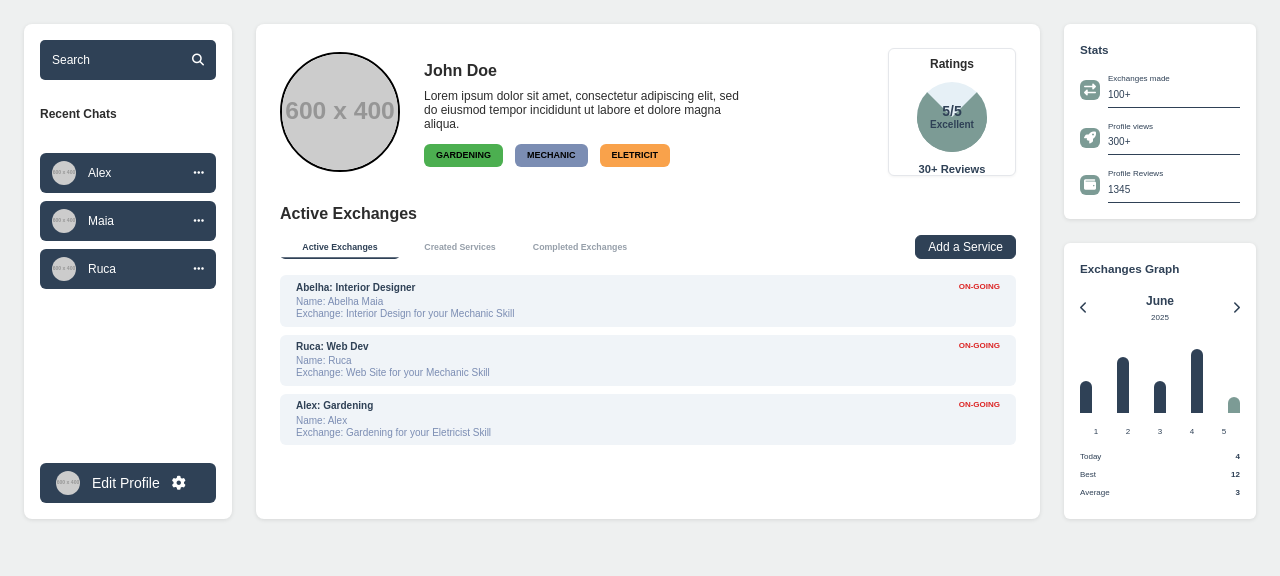
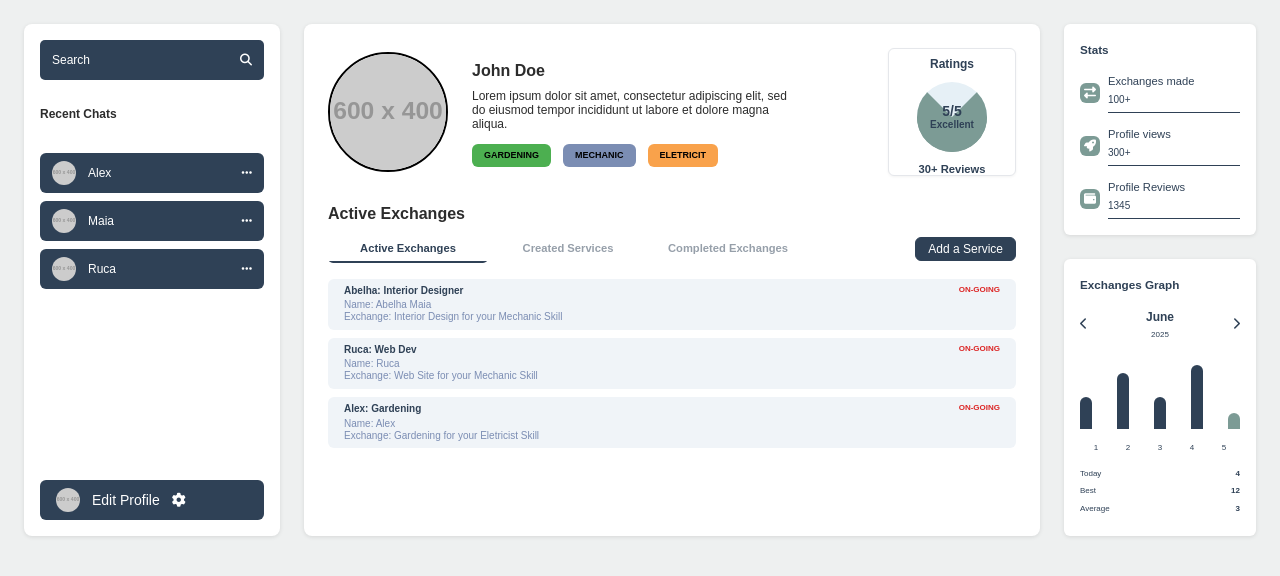
Before and after one commit to Huniity/Bartrify-final-project, a Django app: page /dashboard/ in a window 1280 px wide. Shown: the part 129-705 px from the top of the page. Run offline with Django 5.2, Linux system fonts and the light colour scheme; grey boxes labelled with a size stand in for pictures from a placeholder-image service; some libraries are stand-ins or nearby versions.

Commit message:
CHORE: Update changelog and enhance dashboard layout with CSS adjustments

```diff
--- a/core/templates/core/dashboard.html
+++ b/core/templates/core/dashboard.html
@@ -6,6 +6,8 @@
 {% load static %}
 <link rel="stylesheet" href="{% static 'css/dashboard.css' %}">
 <main>
+
+      <!-- Left Side Bar -->
     <aside class="left-sidebar" aria-label="Recent chats and search">
       <div class="search-container">
         <input type="search" placeholder="Search" aria-label="Search chats"/>
@@ -41,6 +43,8 @@
         <i class="fa-solid fa-gear"></i>
       </button>
     </aside>
+
+          <!-- Main Dashboard -->
     <section class="center-content" aria-label="User profile and active exchanges">
       <div class="profile-top">
         <img src="https://placehold.co/600x400/black/white" alt="Placeholder Avatar" class="profile-image" />
@@ -98,6 +102,8 @@
         </div>
       </div>
     </section>
+
+    <!-- Right Side Bar -->
     <aside class="right-sidebar" aria-label="Stats and exchanges graph">
       <section class="stats">
         <h3>Stats</h3>
--- a/core/views.py
+++ b/core/views.py
@@ -15,7 +15,6 @@ Index view for index.html.
 class IndexView(TemplateView):
     http_method_names = ["get"]
     template_name = "core/index.html"
-    logger.info(HttpResponse.status_code)
 
 class DashboardView(TemplateView):
     http_method_names = ["get"]
@@ -24,4 +23,3 @@ class DashboardView(TemplateView):
 class RegisterView(TemplateView):
     http_method_names = ["get"]
     template_name = "core/Register.html"
-    logger.info(HttpResponse.status_code)
--- a/custom_static/css/dashboard.css
+++ b/custom_static/css/dashboard.css
@@ -18,7 +18,7 @@ main {
 
 /* Left sidebar */
 aside.left-sidebar {
-  width: 13rem;
+  width: 16rem;
   display: flex;
   flex-direction: column;
   gap: 1.5rem;
@@ -217,6 +217,7 @@ section.center-content {
   font-weight: 600;
   font-size: 0.75rem;
   margin: 0.5rem 0 0.5rem 0;
+  color: var(--secundary-color);
 }
 
 /* Circle with 5/5 and Excellent inside */
@@ -301,8 +302,8 @@ section.center-content {
 }
 
 .tab.active {
-  width: 7.5rem;
-  font-size: 0.55rem;
+  width: 10rem;
+  font-size: 0.70rem;
   font-weight: 600;
   color: var(--secundary-color);
   background: linear-gradient(360deg,rgba(47, 65, 86, 1) 6%, rgba(255, 255, 255, 1) 8%);
@@ -311,10 +312,11 @@ section.center-content {
   text-align: center;
   transition: background-color 0.2s ease, color 0.2s ease;
 }
+
 .tab.inactive {
   font-weight: 600;
-  width: 7.5rem;
-  font-size: 0.55rem;
+  width: 10rem;
+  font-size: 0.70rem;
   text-align: center;
   color: var(--secundary-color);
   padding: 0.25rem 0.75rem;
@@ -377,6 +379,7 @@ aside.right-sidebar {
   font-weight: 600;
   margin-top: 0;
   margin-bottom: 0.75rem;
+
 }
 
 .stat-item {
@@ -409,7 +412,7 @@ aside.right-sidebar {
 
 .stat-text p:first-child {
   margin: 0;
-  font-size: 0.5rem;
+  font-size: 0.7rem;
   color: var(--secundary-color);
 }
 
```
Also changed, not shown: CHANGELOG.md.
